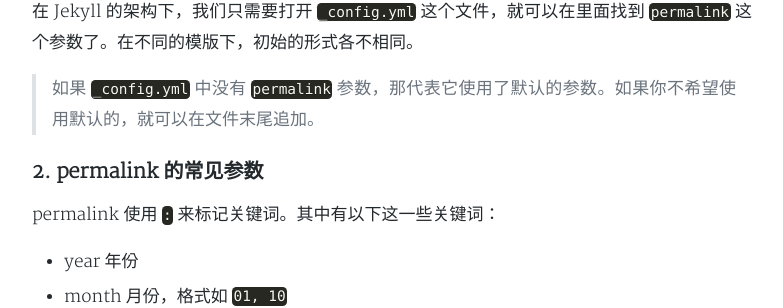
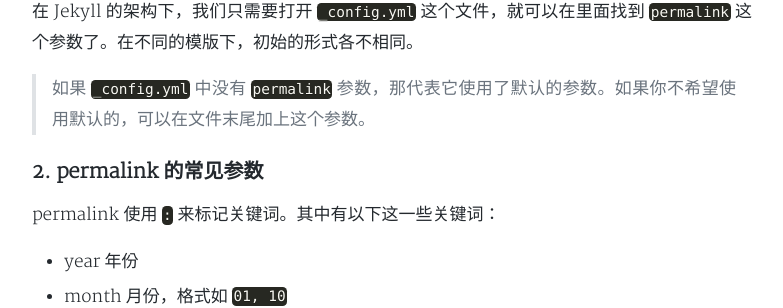
Before and after one commit to cometeme/cometeme.github.io, a Jekyll site: the page built from _posts/2018-08-12-[Jekyll]为文章设置永久链接.md, in a window 1280 px wide and 900 px high, scrolled down 677 px. Shown: the part 182-490 px from the top of the window, without its empty margins (248-1031 px from the left). Built offline with Jekyll 4.4.1, drawn with Linux system fonts in a browser that asks for light colours; nearby versions of some CDN libraries; comment, search, counter and statistics services are not loaded; a style sheet for code colours, icons or effects is not loaded.

Commit message:
Update 2018-08-12-[Jekyll]为文章设置永久链接.md

```diff
--- a/_posts/2018-08-12-[Jekyll]为文章设置永久链接.md
+++ b/_posts/2018-08-12-[Jekyll]为文章设置永久链接.md
@@ -14,7 +14,7 @@
 
 在 Jekyll 的架构下，我们只需要打开 `_config.yml` 这个文件，就可以在里面找到 `permalink` 这个参数了。在不同的模版下，初始的形式各不相同。
 
-> 如果 `_config.yml` 中没有 `permalink` 参数，那代表它使用了默认的参数。如果你不希望使用默认的，就可以在文件末尾追加。
+> 如果 `_config.yml` 中没有 `permalink` 参数，那代表它使用了默认的参数。如果你不希望使用默认的，可以在文件末尾加上这个参数。
 
 ### 2. permalink 的常见参数
 
```
